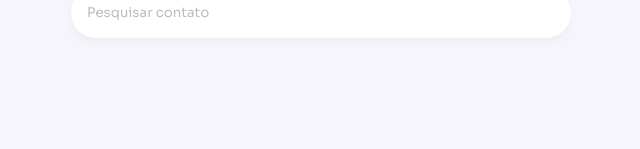
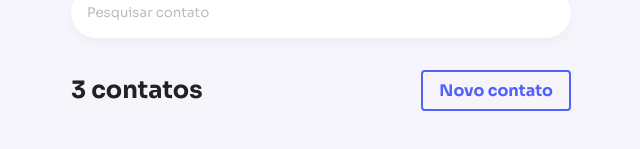
Before and after one commit to matheuscruzhen/mycontacts-frontend, a React (Create React App) app: page / in a window 1280 px wide. Shown: the part 285-434 px from the top of the page, without its empty margins (319-959 px from the left). Built offline with nearby package versions, Linux system fonts and the light colour scheme.

Commit message:
Criando o Header da ContactsList

```diff
--- a/src/assets/styles/global.js
+++ b/src/assets/styles/global.js
@@ -9,7 +9,7 @@
 }
 
 body {
-  background: ${({ theme }) => theme.backgroundColor};
+  background: ${({ theme }) => theme.colors.background};
   font-size: 16px;
  }
 
--- a/src/assets/styles/themes/default.js
+++ b/src/assets/styles/themes/default.js
@@ -1,3 +1,11 @@
 export default {
-  backgroundColor: '#F6F5FC',
+  colors: {
+    background: '#F6F5FC',
+    primary: {
+      lighter: '#e0e3ff',
+      light: '#6674f4',
+      main: '#5061fc',
+      dark: '#3346f0',
+    },
+  },
 };
--- a/src/components/App/App.js
+++ b/src/components/App/App.js
@@ -1,6 +1,7 @@
 import { ThemeProvider } from 'styled-components';
 
 import Header from '../Header';
+import ContactsList from '../ContactsList';
 
 import GlobalStyles from '../../assets/styles/global';
 import defaultTheme from '../../assets/styles/themes/default';
@@ -12,6 +13,7 @@
       <GlobalStyles />
       <Container>
         <Header />
+        <ContactsList />
       </Container>
     </ThemeProvider>
   );
--- /dev/null
+++ b/src/components/ContactsList/index.js
@@ -0,0 +1,12 @@
+import { Container, Header } from './styles';
+
+export default function ContactsList() {
+  return (
+    <Container>
+      <Header>
+        <strong>3 contatos</strong>
+        <a href="_">Novo contato</a>
+      </Header>
+    </Container>
+  );
+}
--- /dev/null
+++ b/src/components/ContactsList/styles.js
@@ -0,0 +1,31 @@
+import styled from 'styled-components';
+
+export const Container = styled.div`
+  margin-top: 32px;
+`;
+
+export const Header = styled.header`
+  display: flex;
+  align-items: center;
+  justify-content: space-between;
+
+  strong {
+    color: #222;
+    font-size: 24px;
+  }
+
+  a {
+    color: ${({ theme }) => theme.colors.primary.main};
+    text-decoration: none;
+    font-weight: bold;
+    border: 2px solid ${({ theme }) => theme.colors.primary.main};
+    padding: 8px 16px;
+    border-radius: 4px;
+    transition: all 0.2s ease-in;
+
+    &:hover {
+      background: ${({ theme }) => theme.colors.primary.main};
+      color: ${({ theme }) => theme.colors.primary.lighter};
+    }
+  }
+`;
--- a/src/components/Header/index.js
+++ b/src/components/Header/index.js
@@ -1,10 +1,9 @@
-import React from 'react';
-
 import { Container, InputSearchContainer } from './styles';
 
 import logo from '../../assets/images/logo.svg';
 
-const index = () => (
+export default function Header() {
+  return (
     <Container>
       <img src={logo} alt="MyContacts" width={201} />
       <InputSearchContainer>
@@ -12,5 +11,4 @@
       </InputSearchContainer>
     </Container>
   );
-
-export default index;
+}
```
Lines whose indentation alone changed are shown as unchanged.
